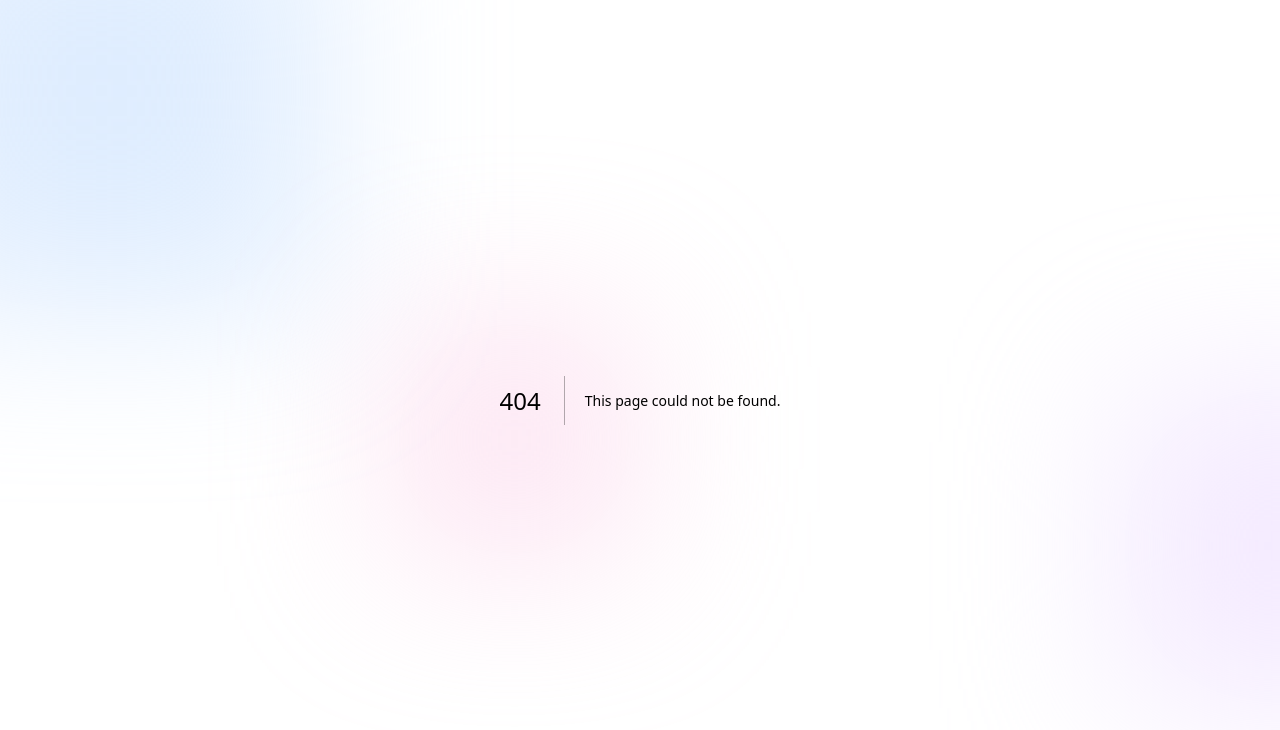
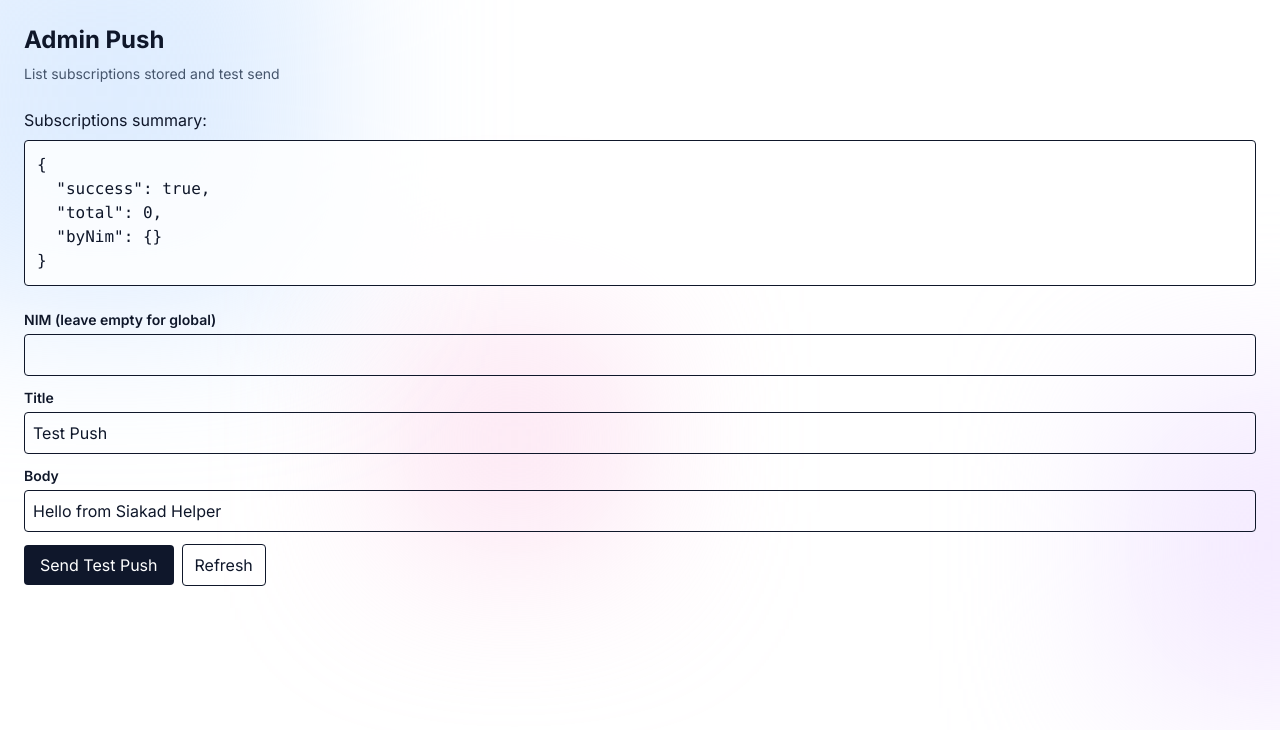
Before and after one commit to rifkydyatama/akad, a Next.js app: page /admin/push in a window 1280 px wide. Before the commit this address had no page. Shown: the top 730 px of the page. Built offline with nearby package versions, Linux system fonts and the light colour scheme.

Commit message:
Fix all TypeScript errors: proper imports, type annotations, and error handling

```diff
--- /dev/null
+++ b/app/admin/push/page.tsx
@@ -0,0 +1,82 @@
+"use client";
+
+import { useEffect, useState } from "react";
+
+type PushList = { success: true; total: number; byNim: Record<string, number> } | { success: false; message?: string };
+
+export default function AdminPushPage() {
+  const [data, setData] = useState<PushList | null>(null);
+  const [nim, setNim] = useState<string>("");
+  const [title, setTitle] = useState<string>("Test Push");
+  const [body, setBody] = useState<string>("Hello from Siakad Helper");
+  const [loading, setLoading] = useState(false);
+  const [msg, setMsg] = useState<string | null>(null);
+
+  useEffect(() => {
+    fetchList();
+  }, []);
+
+  async function fetchList() {
+    try {
+      const res = await fetch('/api/push/list');
+      const json = await res.json();
+      setData(json);
+    } catch (e) {
+      setData({ success: false, message: 'Failed to fetch' });
+    }
+  }
+
+  async function sendTest(e?: any) {
+    if (e) e.preventDefault();
+    setLoading(true);
+    setMsg(null);
+    try {
+      const payload = { title, body };
+      const res = await fetch('/api/push/send', { method: 'POST', headers: { 'content-type': 'application/json' }, body: JSON.stringify({ nim: nim || null, payload }) });
+      const json = await res.json();
+      if (json?.success) setMsg('Sent to subscriptions: ' + (json.sent?.length || 0));
+      else setMsg('Send failed: ' + (json?.message || 'unknown'));
+    } catch (err: any) {
+      setMsg('Error: ' + String(err?.message || err));
+    } finally {
+      setLoading(false);
+      fetchList();
+    }
+  }
+
+  return (
+    <div className="p-6">
+      <h1 className="text-2xl font-bold">Admin Push</h1>
+      <p className="mt-2 text-sm text-slate-600">List subscriptions stored and test send</p>
+
+      <div className="mt-6">
+        <div className="mb-2">Subscriptions summary:</div>
+        <pre className="bg-white/80 p-3 rounded border">{data ? JSON.stringify(data, null, 2) : 'Loading...'}</pre>
+      </div>
+
+      <form onSubmit={sendTest} className="mt-6 space-y-3">
+        <div>
+          <label className="block text-sm font-semibold">NIM (leave empty for global)</label>
+          <input value={nim} onChange={(e) => setNim(e.target.value)} className="mt-1 w-full rounded border p-2" />
+        </div>
+        <div>
+          <label className="block text-sm font-semibold">Title</label>
+          <input value={title} onChange={(e) => setTitle(e.target.value)} className="mt-1 w-full rounded border p-2" />
+        </div>
+        <div>
+          <label className="block text-sm font-semibold">Body</label>
+          <input value={body} onChange={(e) => setBody(e.target.value)} className="mt-1 w-full rounded border p-2" />
+        </div>
+        <div>
+          <button type="submit" disabled={loading} className="rounded bg-slate-900 px-4 py-2 text-white">
+            {loading ? 'Sending...' : 'Send Test Push'}
+          </button>
+          <button type="button" onClick={fetchList} className="ml-2 rounded border px-3 py-2">
+            Refresh
+          </button>
+        </div>
+        {msg ? <div className="mt-2 text-sm">{msg}</div> : null}
+      </form>
+    </div>
+  );
+}
--- /dev/null
+++ b/app/api/push/list/route.ts
@@ -0,0 +1,22 @@
+import { NextResponse } from 'next/server';
+import { readFileSync, existsSync } from 'fs';
+import path from 'path';
+
+export async function GET() {
+  try {
+    const file = path.join(process.cwd(), 'tmp', 'push-subscriptions.json');
+    if (!existsSync(file)) return NextResponse.json({ success: true, total: 0, byNim: {} });
+    const raw = readFileSync(file, 'utf8') || '{}';
+    const all = JSON.parse(raw) as Record<string, Array<Record<string, unknown>>>;
+    const byNim: Record<string, number> = {};
+    let total = 0;
+    for (const k of Object.keys(all)) {
+      const count = (all[k] || []).length;
+      byNim[k] = count;
+      total += count;
+    }
+    return NextResponse.json({ success: true, total, byNim });
+  } catch (e: any) {
+    return NextResponse.json({ success: false, message: e?.message || String(e) }, { status: 500 });
+  }
+}
```
